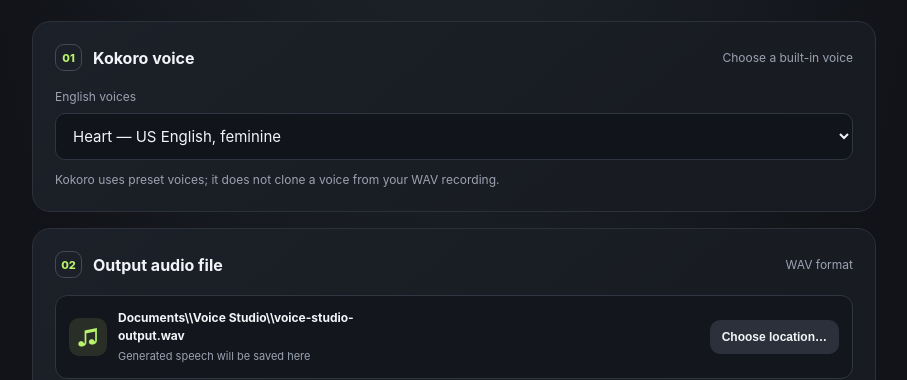
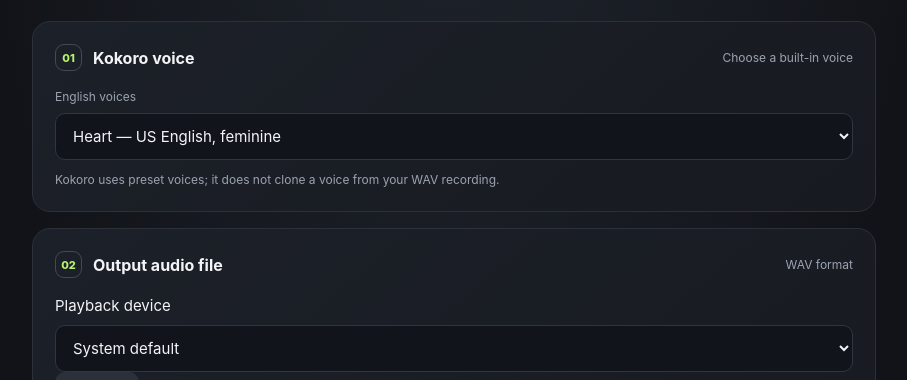
Before and after one commit to nezoko45-dev/voice-cloning, a browser extension: page desktop-app/src/index.html in a window 1280 px wide. Shown: the part 420-800 px from the top of the page, without its empty margins (186-1093 px from the left). Drawn offline with Linux system fonts and the light colour scheme.

Commit message:
Add playback device selector to Voice Studio

```diff
--- a/desktop-app/src/index.html
+++ b/desktop-app/src/index.html
@@ -11,6 +11,7 @@
 <option value="af_heart">Heart — US English, feminine</option><option value="af_bella">Bella — US English, feminine</option><option value="af_nicole">Nicole — US English, feminine</option><option value="af_sarah">Sarah — US English, feminine</option><option value="af_sky">Sky — US English, feminine</option><option value="am_adam">Adam — US English, masculine</option><option value="am_michael">Michael — US English, masculine</option><option value="bf_emma">Emma — British English, feminine</option><option value="bf_isabella">Isabella — British English, feminine</option><option value="bm_george">George — British English, masculine</option><option value="bm_lewis">Lewis — British English, masculine</option>
 </select><p class="hint">Kokoro uses preset voices; it does not clone a voice from your WAV recording.</p></section>
 <section class="panel"><div class="section-heading"><div><span class="step">02</span><h3>Output audio file</h3></div><span class="subtle">WAV format</span></div>
+<div class="playback-device-row"><label for="outputDeviceSelect">Playback device</label><div class="playback-device-controls"><select id="outputDeviceSelect" class="voice-select"><option value="">System default</option></select><button id="refreshOutputDevicesButton" class="secondary" type="button">Refresh</button></div><p class="hint">Select which speaker, headphones, or audio interface plays the generated speech. This does not change where the WAV file is saved.</p></div>
 <div class="output-picker"><div class="output-file"><span class="output-file-icon">♫</span><div><strong id="outputPathLabel">Documents\\Voice Studio\\voice-studio-output.wav</strong><small>Generated speech will be saved here</small></div></div><button id="chooseOutputButton" class="secondary" type="button">Choose location…</button></div><p class="hint">Choose a WAV file path before generating. You can change it any time.</p></section>
 <section class="panel voice-input-panel"><div class="section-heading"><div><span class="step">03</span><h3>Speak to generate</h3></div><span class="subtle">Offline transcription</span></div>
 <p class="hint voice-input-description">Use your microphone. After you finish speaking and silence is detected, Voice Studio transcribes locally and can automatically generate speech.</p>
```
